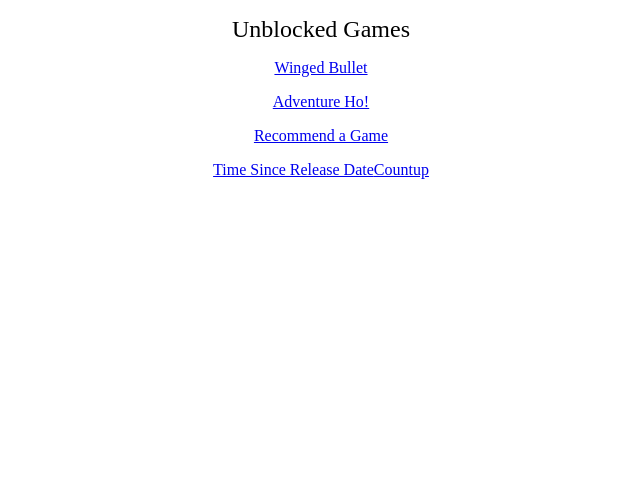
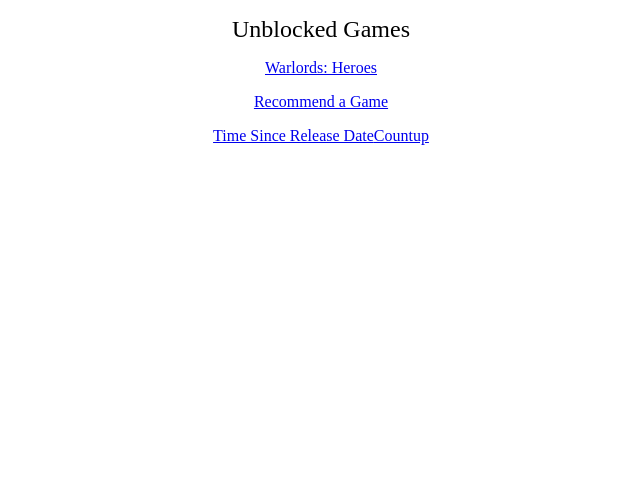
Before and after one commit to Johnathan-glitch/Unblocked-Games, a plain HTML site: page index.html in a window 1280 px wide. Shown: the whole page, without its empty margins (319-959 px from the left). Drawn offline with Linux system fonts and the light colour scheme.

Commit message:
Update index.html

```diff
--- a/index.html
+++ b/index.html
@@ -6,8 +6,7 @@
 </head>
 <body>
   <center>
-    <p><a href="assets/WingedBullet.html">Winged Bullet</a></p>
-    <p><a href="assets/AdventureHo.html">Adventure Ho!</a></p>
+    <p><a href="assets/WarlordsHeroes/WarlordsHeroes.html">Warlords: Heroes</a></p>
     <p><a href="assets/RecommendGame.html">Recommend a Game</a></p>
     <div data-type="countup" data-id="131358" class="tickcounter" style="width: 50%; position: relative; padding-bottom: 25%"><a href="//www.tickcounter.com/countup/131358/time-since-release-date" title="Time Since Release Date">Time Since Release Date</a><a href="//www.tickcounter.com/countup" title="Countup">Countup</a></div><script>(function(d, s, id) { var js, pjs = d.getElementsByTagName(s)[0]; if (d.getElementById(id)) return; js = d.createElement(s); js.id = id; js.src = "//www.tickcounter.com/static/js/loader.js"; pjs.parentNode.insertBefore(js, pjs); }(document, "script", "tickcounter-sdk"));</script>
   </center>
```
